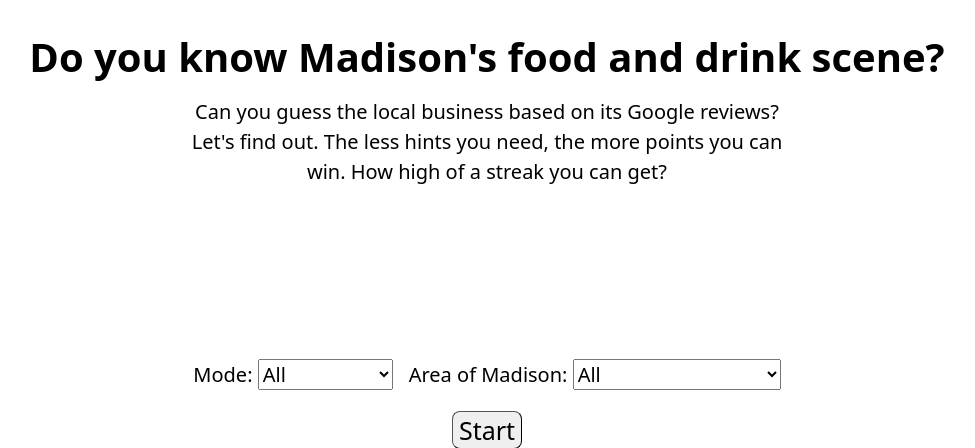
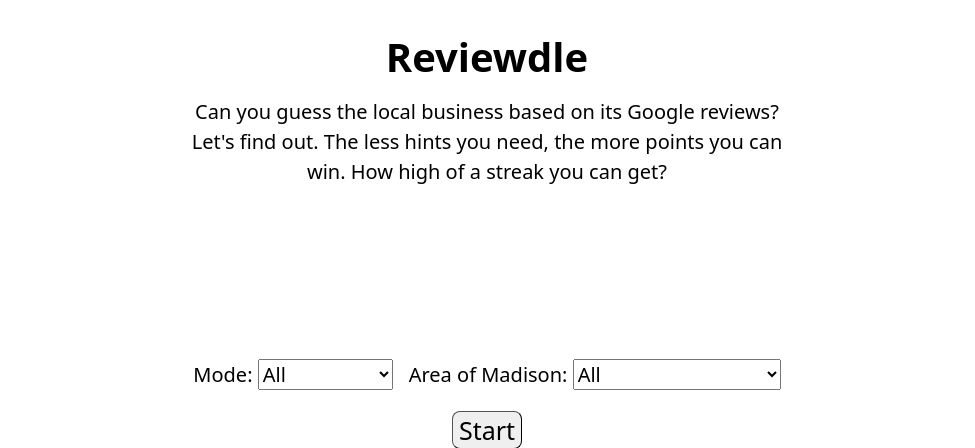
Before and after one commit to drewbarkman/maddata26, a Flask app: page / in a window 1280 px wide. Shown: the top 448 px of the page, without its empty margins (153-1128 px from the left). Run offline with Flask 3, Linux system fonts and the light colour scheme; some web fonts are replaced.

Commit message:
new name

```diff
--- a/app.py
+++ b/app.py
@@ -51,9 +51,9 @@ def send_data():
 
 @app.route("/map.svg")
 def map():
-    city_limits = gpd.read_file('City_Limit.geojson')
-    water = gpd.read_file("Lakes_and_Rivers.geojson").to_crs(city_limits.crs)
-    streets = gpd.read_file("Street_Centerlines_and_Pavement_Data.geojson").to_crs(city_limits.crs)
+    city_limits = gpd.read_file('data/City_Limit.geojson')
+    water = gpd.read_file("data/Lakes_and_Rivers.geojson").to_crs(city_limits.crs)
+    streets = gpd.read_file("data/Street_Centerlines_and_Pavement_Data.geojson").to_crs(city_limits.crs)
 
     f = function.map(coords, city_limits, water, streets)
     svg_bytes = f.getvalue()
--- a/templates/index.html
+++ b/templates/index.html
@@ -9,11 +9,11 @@
         @import url('https://fonts.googleapis.com/css2?family=Google+Sans:opsz,wght@17..18,400..700&display=swap');
     </style>
     <link rel="stylesheet" href="{{ url_for('static', filename='css/styles.css') }}">
-    <title>Review Guessing Game</title>
+    <title>Reviewdle</title>
 </head>
 <body>
     <div id="header">
-        <h1>Do you know Madison's food and drink scene?</h1>
+        <h1>Reviewdle</h1>
         <p id="instructions">Can you guess the local business based on its Google reviews? Let's find out. The less hints you need, the more points you can win. How high of a streak you can get?</p>
     </div>
     <div id="intro">
```
Also changed, not shown: 9 other files.
